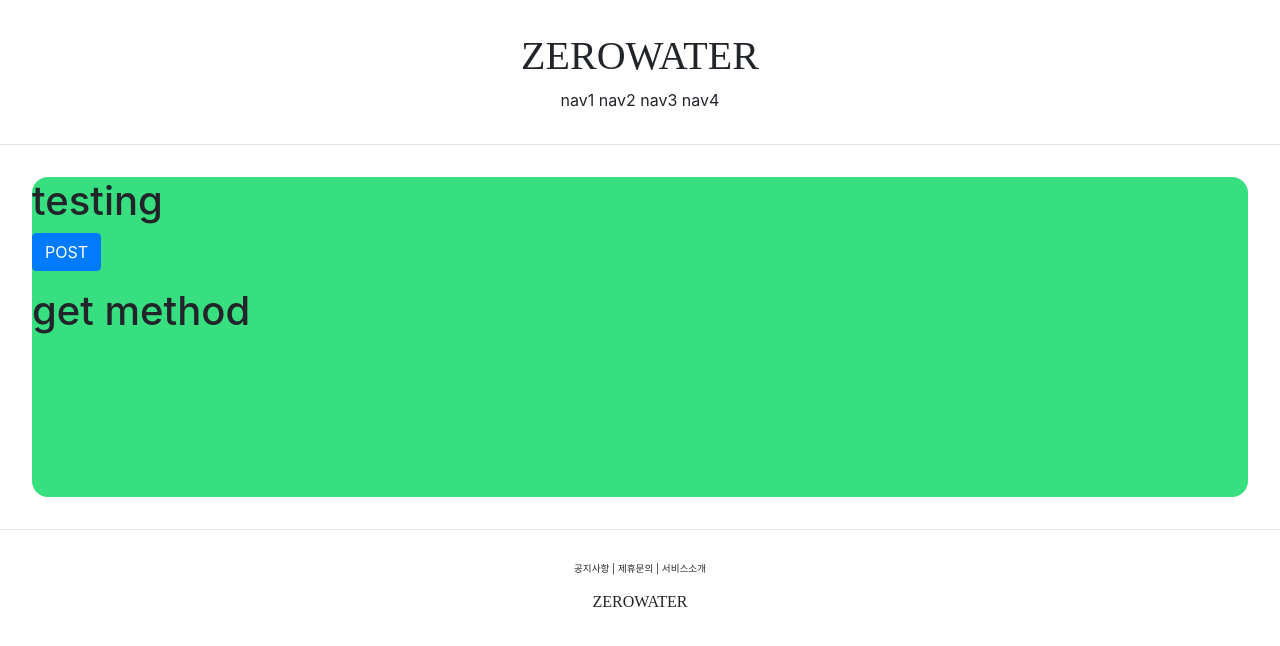
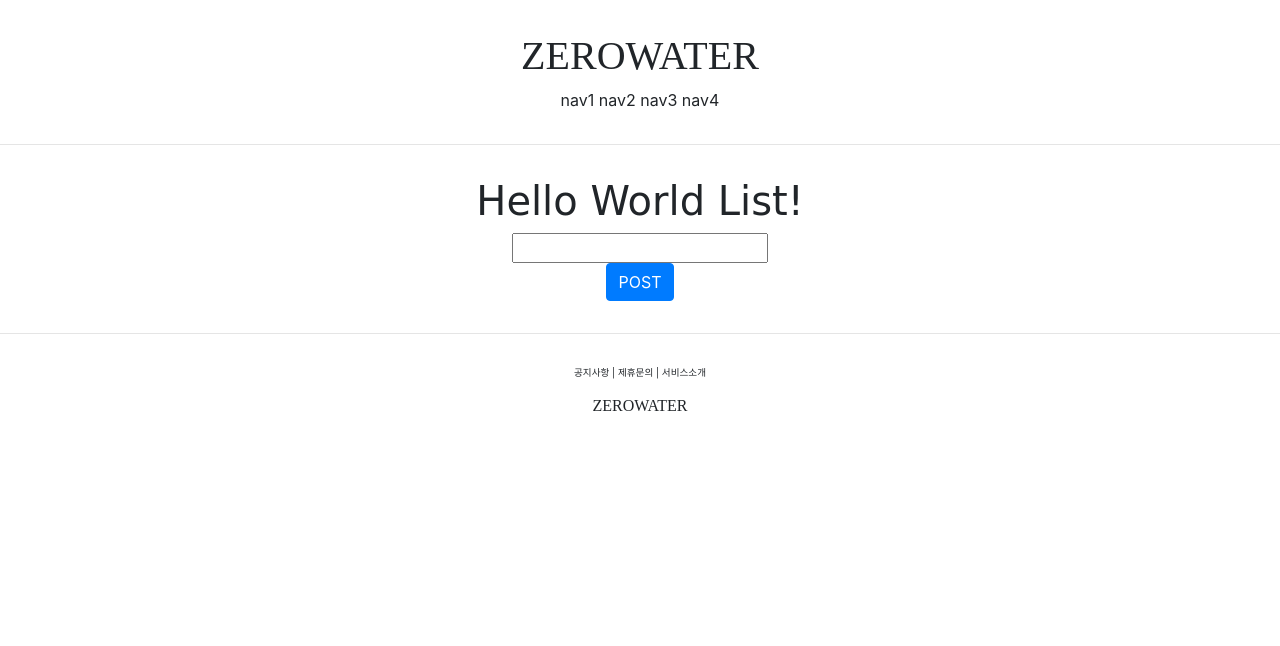
Before and after one commit to zerowater-may/django_pinterest, a Django app: page /account/hello_world/ in a window 1280 px wide. Shown: the top 646 px of the page. Run offline with Django 3.2, Linux system fonts and the light colour scheme; parts of the project's set-up code (start-up, migrations or seed data) failed here and were passed over; some libraries are stand-ins or nearby versions; some web fonts are replaced.

Commit message:
django course 17 commit

```diff
--- a/accountapp/templates/accountapp/hello_world.html
+++ b/accountapp/templates/accountapp/hello_world.html
@@ -1,20 +1,24 @@
 {% extends 'base.html' %}
 
 {% block content %}
-    <div style="height: 20rem; background-color: #38df81; border-radius: 1rem; margin: 2rem;">
-            <h1>
-                testing
+    <div style="border-radius: 1rem; margin: 2rem; text-align: center;">
+            <h1 style="font-family: 'lobster' , cursive;">
+                Hello World List!
             </h1>
 
         <form action="/account/hello_world/" method="post">
             {% csrf_token %}
+            <div>
+                <input type="text" name="hello_world_input">
+            </div>
             <input type="submit" class="btn btn-primary" value="POST">
         </form>
 
+        {% if hello_world_output %}
         <h1>
-            {{ text }}
+            {{ hello_world_output.text }}
         </h1>
-
+        {% endif %}
     </div>
 
 {% endblock %}
--- a/accountapp/views.py
+++ b/accountapp/views.py
@@ -1,12 +1,19 @@
 from django.shortcuts import render
 from django.http import HttpResponse
 # Create your views here.
+from accountapp.models import HelloWorld
 
 
 def hello_world(request):
     if request.method == "POST":
+        temp = request.POST.get('hello_world_input')
 
-        return render(request, 'accountapp/hello_world.html', context={'text':'post method'})
+        new_hello_world = HelloWorld()
+        new_hello_world.text = temp
+        new_hello_world.save()
+
+
+        return render(request, 'accountapp/hello_world.html', context={'hello_world_output':new_hello_world})
     else:
 
         return render(request, 'accountapp/hello_world.html', context={'text':'get method'})
```
Also changed, not shown: db.sqlite3.
